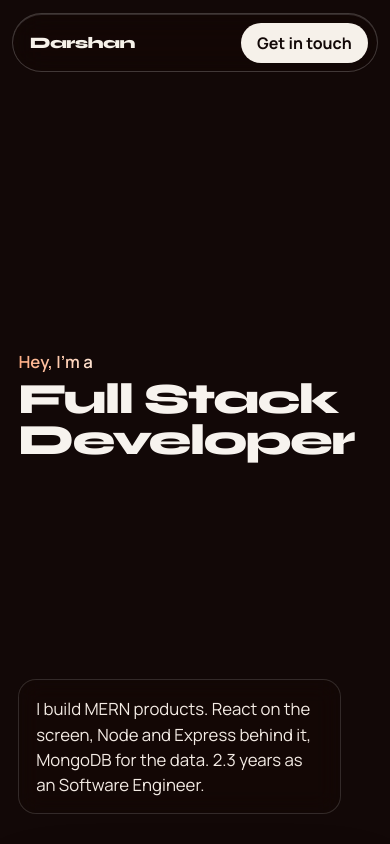
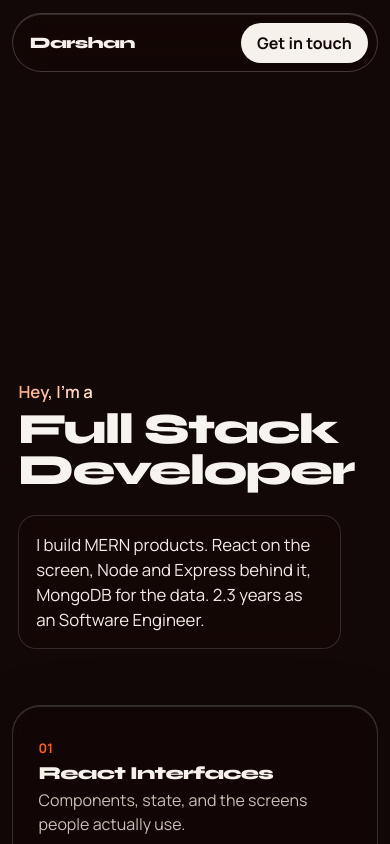
Before and after one commit to darshan242/portfolio, a React (Vite) app in the folder darshan-portfolio/: page / in a window 390 px wide. Shown: the top 844 px of the page. Built offline with nearby package versions, Linux system fonts and the light colour scheme.

Commit message:
Mobile responsiveness adjusted

```diff
--- a/darshan-portfolio/src/App.css
+++ b/darshan-portfolio/src/App.css
@@ -599,7 +599,8 @@
   }
 
   .hero {
-    min-height: 78dvh;
+    min-height: auto;
+    margin-top: 15rem;
     align-items: end;
   }
 
@@ -626,4 +627,16 @@
   .expertise .profile-card {
     margin-inline: auto;
   }
+  .expertise__layout {
+    grid-template-columns: minmax(0, 1fr);
+  }
+
+  .expertise__profile {
+    min-width: 0;
+  }
+
+  .expertise .profile-card {
+    width: 100%;
+    margin-inline: auto;
+  }
 }
```
